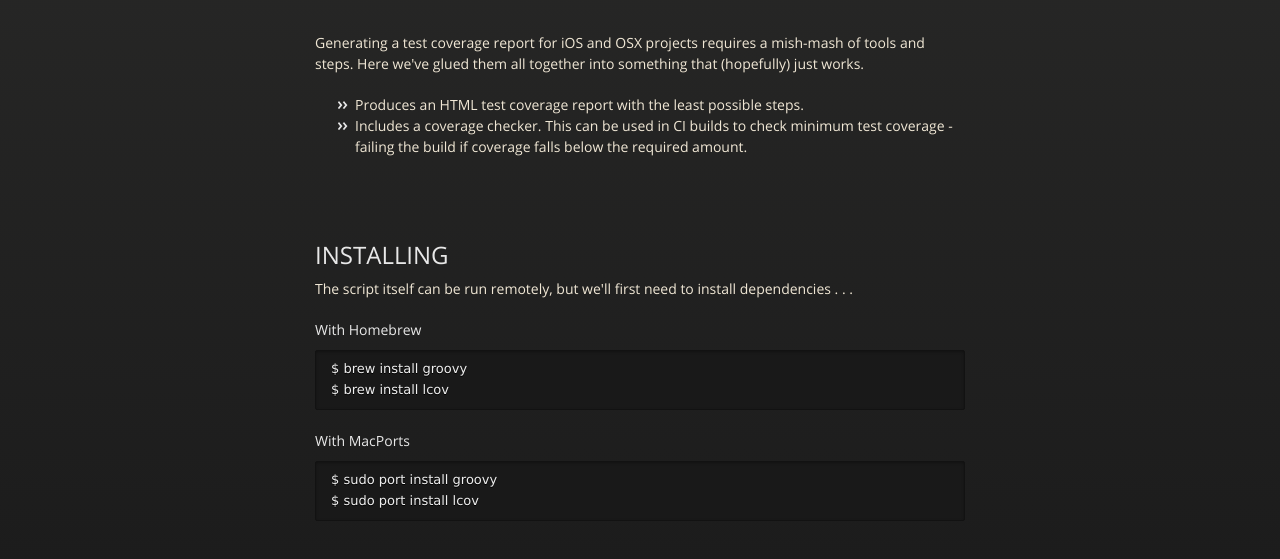
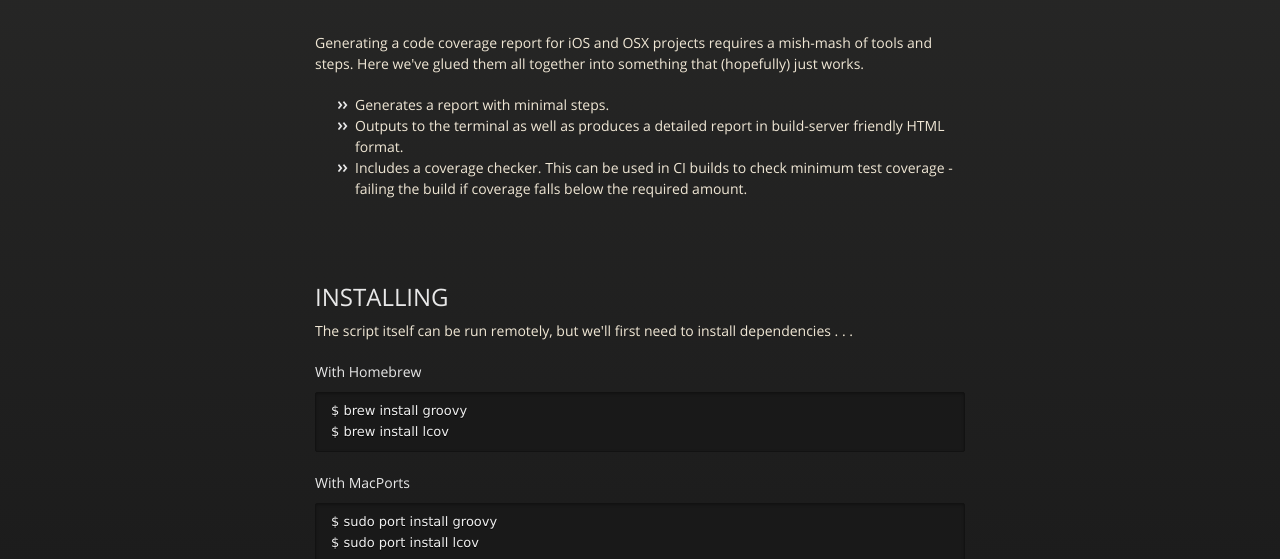
Before and after one commit to appsquickly/frankencover.it, a plain HTML site: page index.html in a window 1280 px wide. Shown: the part 239-798 px from the top of the page. Drawn offline with nearby package versions, Linux system fonts and the light colour scheme.

Commit message:
update page.

```diff
--- a/index.html
+++ b/index.html
@@ -37,11 +37,12 @@
             <span class="template-credit">Web template by <a href="https://twitter.com/michigangraham">mattgraham</a></span>
         </div>
 
-        <p>Generating a test coverage report for iOS and OSX projects requires a mish-mash of tools and steps. Here we've
+        <p>Generating a code coverage report for iOS and OSX projects requires a mish-mash of tools and steps. Here we've
             glued them all together into something that (hopefully) just works.</p>
 
         <ul style="padding-bottom: 40px">
-            <li>Produces an HTML test coverage report with the least possible steps.</li>
+            <li>Generates a report with minimal steps.</li>
+            <li>Outputs to the terminal as well as produces a detailed report in build-server friendly HTML format.</li>
             <li>Includes a coverage checker. This can be used in CI builds to check minimum test coverage - failing the
                 build if coverage falls below the required amount.
             </li>
```
